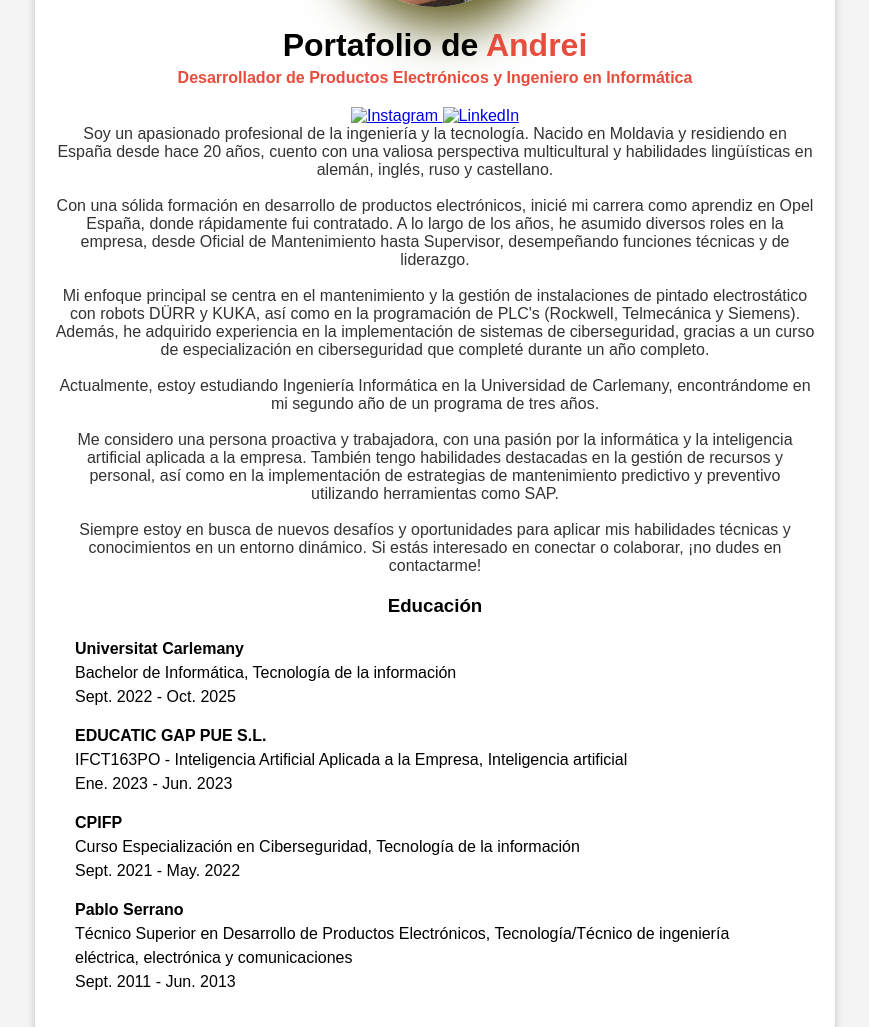
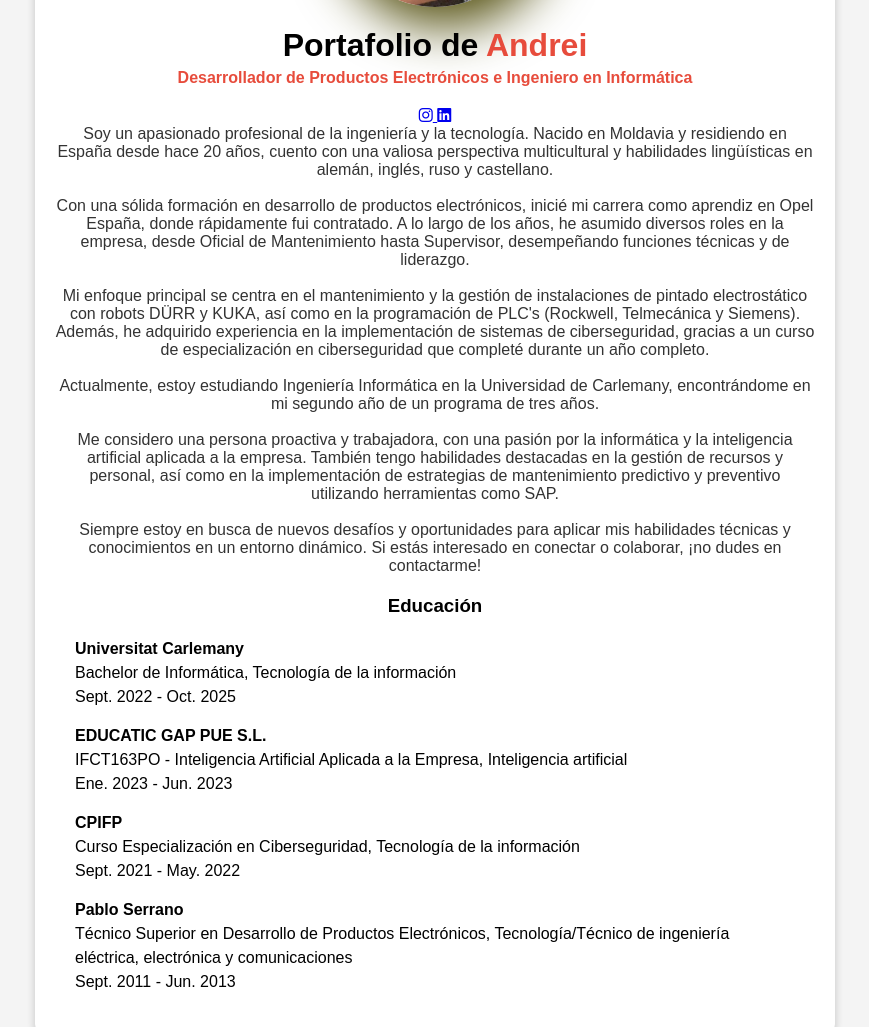
Before and after one commit to AndreiS92/WEB, a plain HTML site: page index.html in a window 1280 px wide. Shown: the top 1027 px of the page, without its empty margins (205-1074 px from the left). Drawn offline with Linux system fonts and the light colour scheme.

Commit message:
Update index.html

```diff
--- a/index.html
+++ b/index.html
@@ -4,6 +4,8 @@
     <meta charset="UTF-8">
     <meta name="viewport" content="width=device-width, initial-scale=1.0">
     <title>Portafolio Personal</title>
+    <!-- Enlace a Font Awesome para los iconos -->
+    <link rel="stylesheet" href="https://cdnjs.cloudflare.com/ajax/libs/font-awesome/6.0.0-beta3/css/all.min.css">
     <link rel="stylesheet" href="styles.css">
 </head>
 <body>
@@ -11,14 +13,14 @@
         <div class="profile">
             <img src="Mia.jpg" alt="Foto de perfil" class="frog">
             <h1>Portafolio de <span>Andrei</span></h1>
-            <h2>Desarrollador de Productos Electrónicos y Ingeniero en Informática</h2>
+            <h2>Desarrollador de Productos Electrónicos e Ingeniero en Informática</h2>
             <!-- Enlaces a redes sociales debajo de la imagen -->
             <div class="social-links">
-                <a href="https://www.instagram.com/andreis_92/" target="_blank" class="social-icon">
-                    <img src="img/icon_instagram.png" alt="Instagram">
+                <a href="https://www.instagram.com/andreis_92/" target="_blank">
+                    <i class="fab fa-instagram"></i>
                 </a>
-                <a href="https://www.linkedin.com/in/andrei-sevcisen-796a3223a/" target="_blank" class="social-icon">
-                    <img src="img/icon_linkedin.png" alt="LinkedIn">
+                <a href="https://www.linkedin.com/in/andrei-sevcisen-796a3223a/" target="_blank">
+                    <i class="fab fa-linkedin"></i>
                 </a>
             </div>
         </div>
```
